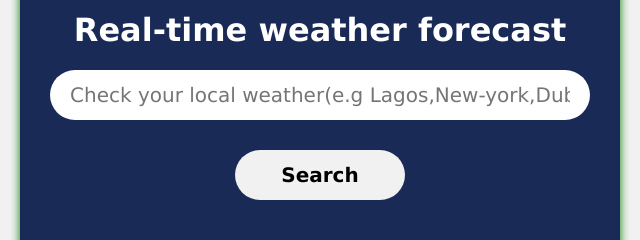
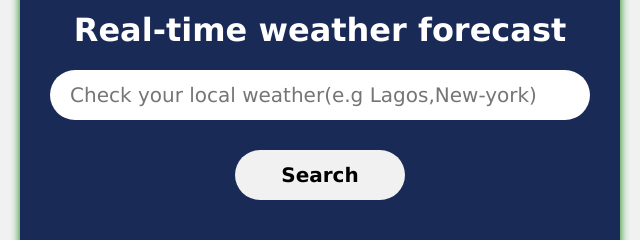
Before and after one commit to kory-123/weather-app, a plain HTML site: page index.html in a window 1280 px wide. Shown: the part 139-379 px from the top of the page, 320-960 px from the left. Drawn offline with Linux system fonts and the light colour scheme.

Commit message:
Update index.html

```diff
--- a/index.html
+++ b/index.html
@@ -9,7 +9,7 @@
 <center>
     <div class="input">
         <h1>Real-time weather forecast</h1>
-        <input type="text" id="cityInput" placeholder="Check your local weather(e.g Lagos,New-york,Dubai)"> <br>
+        <input type="text" id="cityInput" placeholder="Check your local weather(e.g Lagos,New-york)"> <br>
         <button onclick="getWeather()">Search</button>
 
         <div id="weatherResult" class="weather-display">
```
